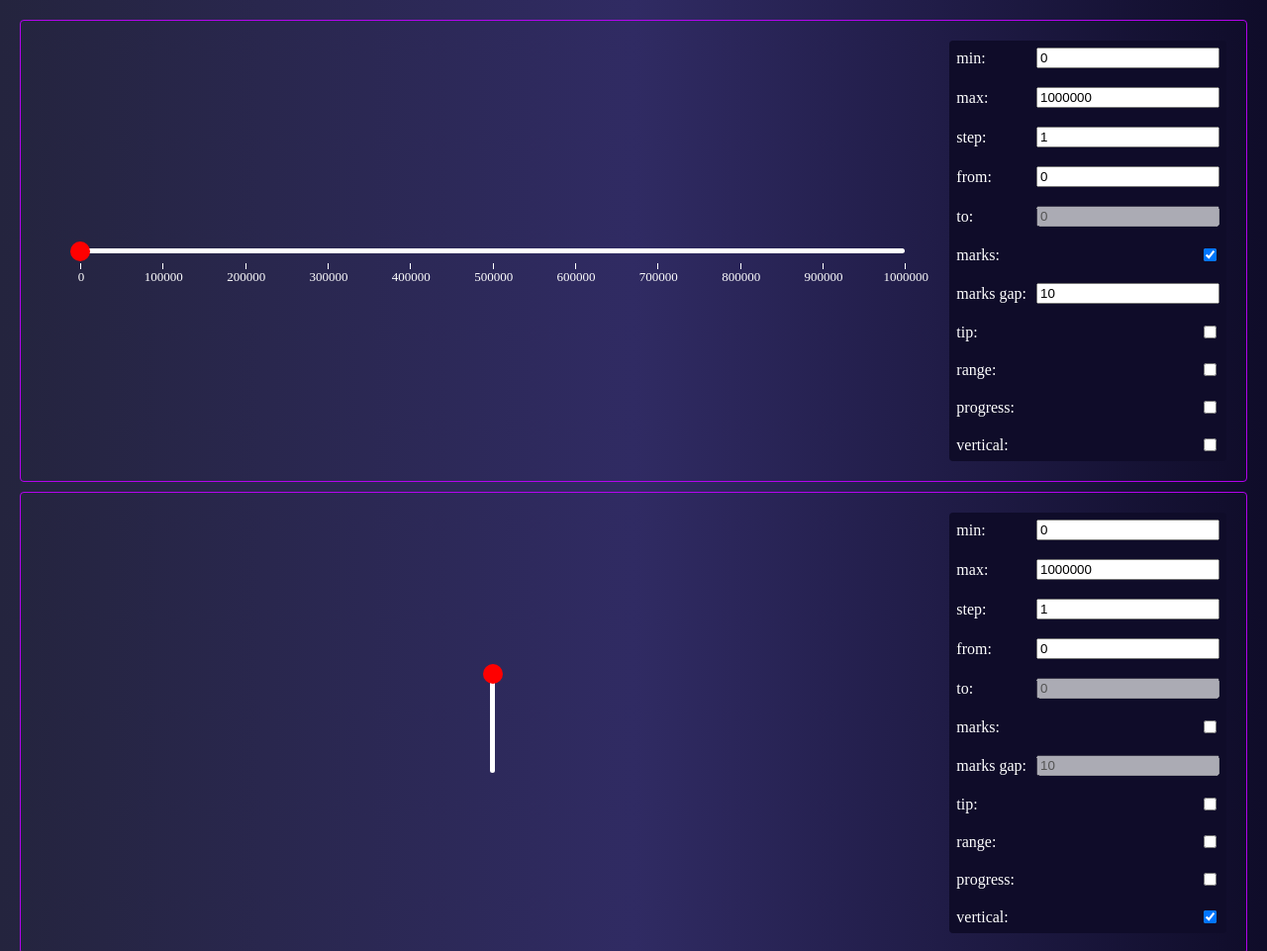
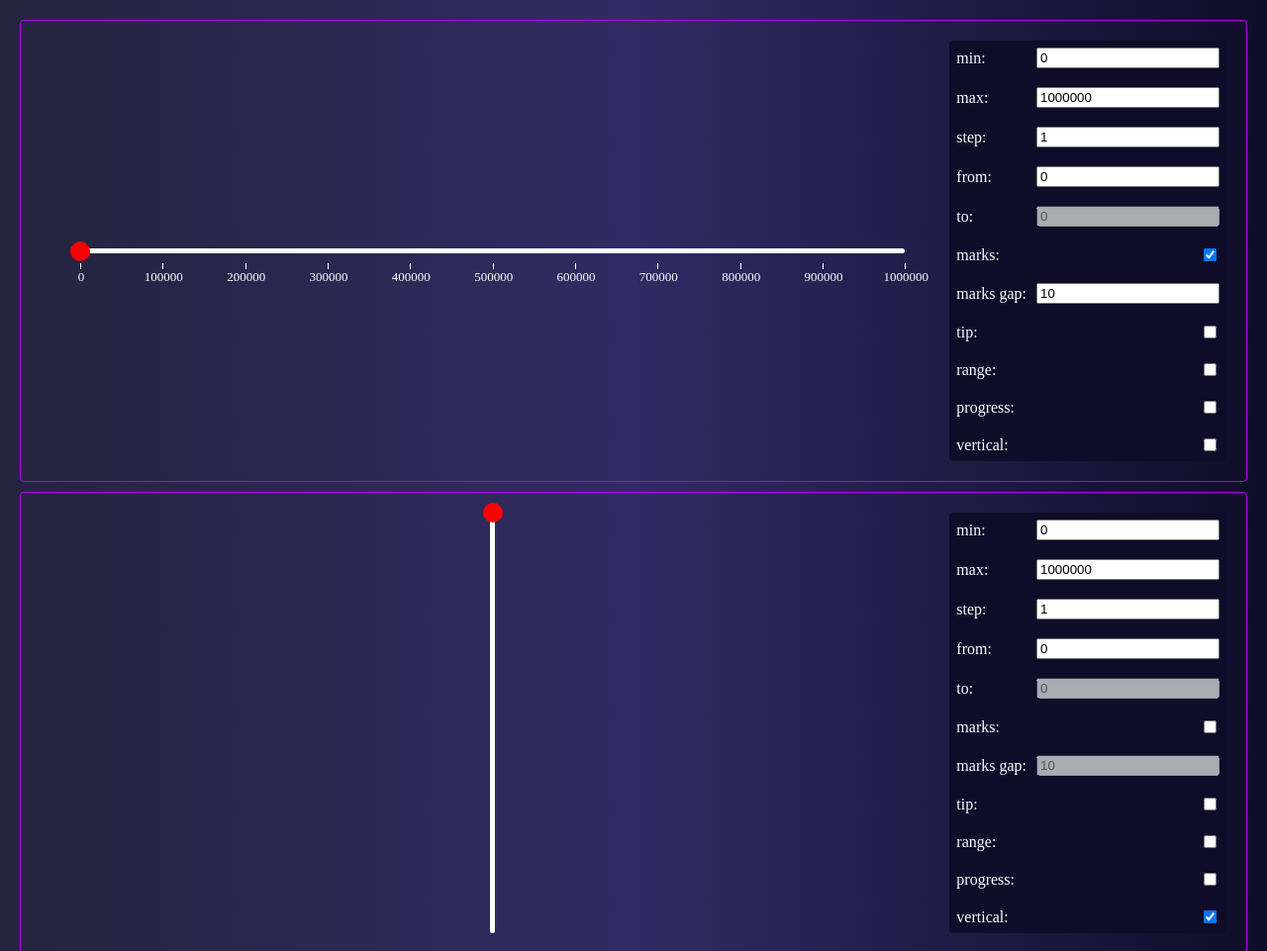
Before and after one commit to SectumImperial/meta-slider, a website built with webpack: page demo-page/index.pug in a window 1280 px wide. Shown: the top 961 px of the page at 99% size. Built offline with nearby package versions, Linux system fonts and the light colour scheme.

Commit message:
fixed height

```diff
--- a/demo-page/styles.scss
+++ b/demo-page/styles.scss
@@ -54,10 +54,7 @@
     justify-content: center;
     align-items: center;
     padding: 40px;
-
-    @media (max-width: 1000px) {
-      height: 100%;
-    }
+    height: 100%;
   }
 
   &__nav {
```
